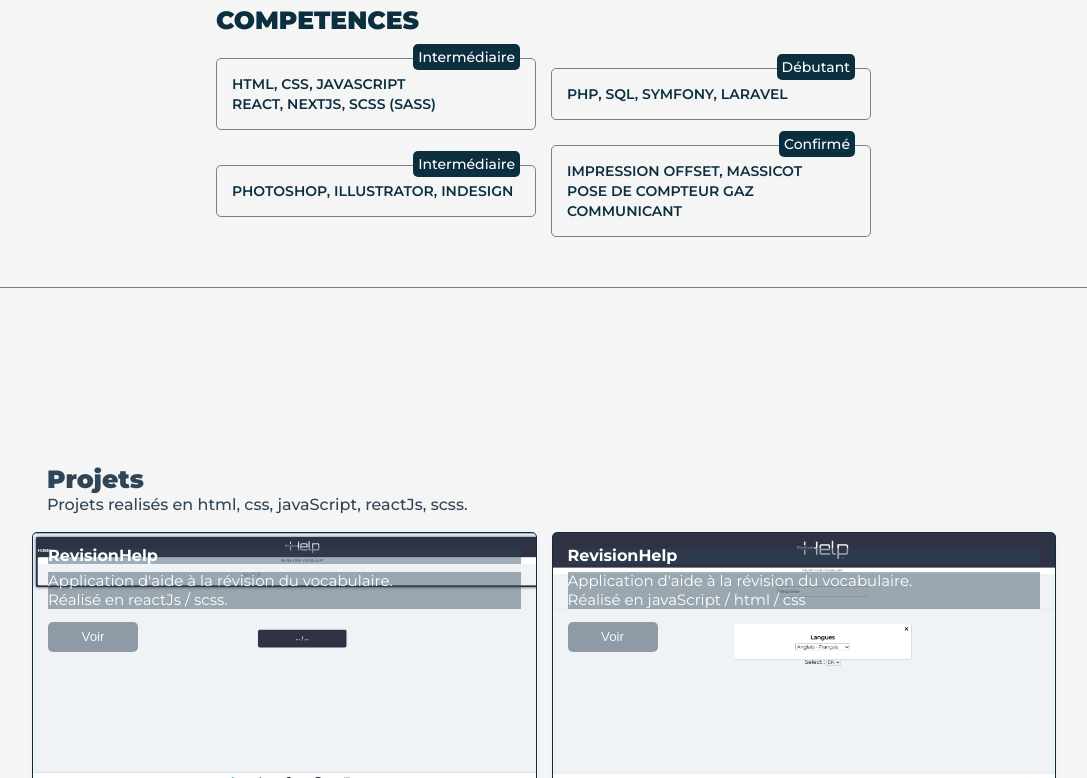
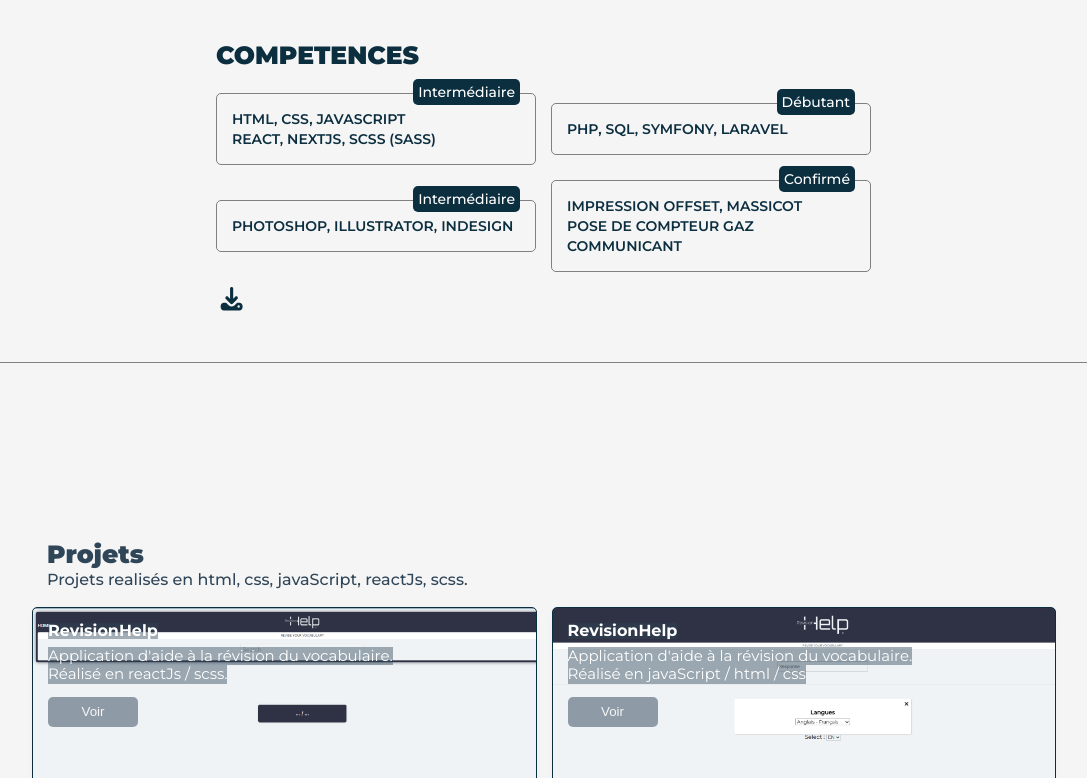
Before and after one commit to ASiaka/portfolio-nextjs, a Next.js app: page / in a window 1280 px wide. Shown: the part 2022-2800 px from the top of the page, without its empty margins (96-1183 px from the left). Built offline with nearby package versions, Linux system fonts and the light colour scheme.

Commit message:
ajout liens photos projets, ajout d'un button telechargement cv

```diff
--- a/src/app/home/page.js
+++ b/src/app/home/page.js
@@ -29,7 +29,7 @@ export default function Home() {
                     <div className={styles.titleContent}>
                         <h1 className={styles.title}>CONCEPTEUR D&apos;APPLICATIONS WEB</h1>
                         <h2 className={styles.subtitle}>ALTERNANCE <span className={styles.dates}>Durée: 12 mois - entrée: fin Octobre</span></h2>
-                        <h4 className={styles.info}>Rythme: 1 semaine en formation / 2 semaines en entreprise</h4>
+                        <p className={styles.info}>Rythme: 1 semaine en formation / 2 semaines en entreprise</p>
                     </div>
                     <p className={styles.presentation}>
                         Après une première formation en développement web et une expérience
--- a/src/app/parcours/page.js
+++ b/src/app/parcours/page.js
@@ -8,7 +8,6 @@ export default function Parcours() {
 
     return (
         <main id="parcours" className={styles.parcours}>
-            {/* <FontAwesomeIcon icon={faDownload} className={styles.download} /> */}
             <div className={styles.parcoursLeft}>
                 <div className={styles.contentLeft}>
                     <h3 className={styles.experiences}>EXPERIENCES</h3>
@@ -43,8 +42,8 @@ export default function Parcours() {
                                         <p className={styles.taches1}>{i.taches1}</p>
                                         <p className={styles.taches2}>{i.taches2}</p>
                                     </div>
-                                        )
-                                    })
+                                )
+                            })
                         }
                     </div>
                     <h3 className={styles.competences}>COMPETENCES</h3>
@@ -90,9 +89,12 @@ export default function Parcours() {
                                             (k === 4 || k === 5) &&
                                             <p className={styles.intitule} key={k}>{i}</p>
                                         )
-                                    })
-                                }
+                                })
+                            }
                         </div>
+                        <a href="/cv/cv_as.pdf" download className={styles.downloadLink}>
+                            <FontAwesomeIcon icon={faDownload} className={styles.download} />
+                        </a>
                     </div>
                 </div>
             </div>
--- a/src/app/parcours/parcours.module.scss
+++ b/src/app/parcours/parcours.module.scss
@@ -11,7 +11,6 @@
     display: grid;
     grid-template: 1fr / 1.3fr 1fr;
     font-size: 16px;
-    // position: relative;
 
     @media (max-width: 1810px) {
             grid-template: 1fr 1.15fr / 1fr;
@@ -20,14 +19,6 @@
     @media (max-width: 1000px) {
         display: block;
     }
-
-    // .download {
-    //     font-size: 25px;
-    //     color: white;
-    //     position: absolute;
-    //     top: 15px;
-    //     right: 15px;
-    // }
 
     .parcoursLeft {
         background-color: vars.$blue;
@@ -154,9 +145,9 @@
             // width: min-content;
             padding-top: 100px;
 
-            @media (max-width: 1810px) {
+            // @media (max-width: 1810px) {
                 // width: min-content;
-            }
+            // }
             @media (max-width: 1000px) {
                 width: 655px;
             }
@@ -310,6 +301,17 @@
                         text-transform: uppercase;
                     }
                 }
+
+
+                .downloadLink {
+                    width: min-content;
+                    position: static;
+
+                    .download {
+                        font-size: 25px;
+                        color: vars.$base;
+                    }
+                }
             }
         }
     }
--- a/src/app/projets/page.js
+++ b/src/app/projets/page.js
@@ -1,6 +1,38 @@
+'use client'
+
 import styles from "@/app/projets/projets.module.scss";
+import Link from "next/link";
+import { useEffect, useState } from "react";
+import rhD2 from "../../../public/img/rhD2.png";
+import rhM2 from "../../../public/img/rhM2.png";
+import rhD1 from "../../../public/img/rhD1.png";
+import rhM1 from "../../../public/img/rhM1.png";
+import smD from "../../../public/img/smD.png";
+import smM from "../../../public/img/smM.png";
+import pfD from "../../../public/img/pfD.png";
+import pfM from "../../../public/img/pfM.png";
+import ebD from "../../../public/img/ebD.png";
+import ebM from "../../../public/img/ebM.png";
 
 export default function Projets() {
+    const [modeMobile, setModeMobile] = useState(false);
+
+    useEffect(() => {
+        const handleResize = () => {
+            if (window.innerWidth < 1000) {
+                setModeMobile(true)
+            } else {
+                setModeMobile(false)
+            }
+        };
+
+        // Exécuter au premier rendu
+        handleResize();
+
+        // Ajouter l'écouteur d'événement
+        window.addEventListener("resize", handleResize);
+        return () => window.removeEventListener("resize", handleResize);
+    },[]);
 
     return (
         <main id="projets" className={styles.projets}>
@@ -9,36 +41,60 @@ export default function Projets() {
                     <h1 className={styles.title}>Projets</h1>
                     <p className={styles.subTitle}>Projets realisés en html, css, javaScript, reactJs, scss.</p>
                 </div>
-                <div className={styles.projet + " " + styles.projetOne}>
-                    {/* <div className={styles.voile}></div> */}
+                <div
+                    className={styles.projet + " " + styles.projetOne}
+                    style={{backgroundImage: modeMobile === true ? `url(${rhM2.src})` : `url(${rhD2.src})`}}
+                >
                     <h3 className={styles.title}>RevisionHelp</h3>
                     <p className={styles.paragraph}>Application d&apos;aide à la révision du vocabulaire.</p>
                     <p className={styles.paragraph}>Réalisé en reactJs / scss.</p>
-                    <button className={styles.button}>Voir</button>
+                    <Link href={"https://revisionhelp-nextjs.vercel.app/"} className={styles.link} target="_blank" rel="noopener noreferrer">
+                        <button className={styles.button}>Voir</button>
+                    </Link>
                 </div>
-                <div className={styles.projet + " " + styles.projetTwo}>
+                <div
+                    className={styles.projet + " " + styles.projetTwo}
+                    style={{backgroundImage: modeMobile === true ? `url(${rhM1.src})` : `url(${rhD1.src})`}}
+                >
                     <h3 className={styles.title}>RevisionHelp</h3>
                     <p className={styles.paragraph}>Application d&apos;aide à la révision du vocabulaire.</p>
                     <p className={styles.paragraph}>Réalisé en javaScript / html / css</p>
-                    <button className={styles.button}>Voir</button>
+                    <Link href={"https://help-beta-liard.vercel.app/"} className={styles.link} target="_blank" rel="noopener noreferrer">
+                        <button className={styles.button}>Voir</button>
+                    </Link>
                 </div>
-                <div className={styles.projet + " " + styles.projetThree}>
+                <div
+                    className={styles.projet + " " + styles.projetThree}
+                    style={{backgroundImage: modeMobile === true ? `url(${smM.src})` : `url(${smD.src})`}}
+                >
                     <h3 className={styles.title}>Sud Multiservices</h3>
                     <p className={styles.paragraph}>Site vitrine pour</p>
                     <p className={styles.paragraph}>un particulier</p>
-                    <button className={styles.button}>Voir</button>
+                    <Link href={"https://sud-multiservices.vercel.app/"} className={styles.link} target="_blank" rel="noopener noreferrer">
+                        <button className={styles.button}>Voir</button>
+                    </Link>
                 </div>
-                <div className={styles.projet + " " + styles.projetFour}>
+                <div
+                    className={styles.projet + " " + styles.projetFour}
+                    style={{backgroundImage: modeMobile === true ? `url(${pfM.src})` : `url(${pfD.src})`}}
+                >
                     <h3 className={styles.title}>Portfolio 1</h3>
                     <p className={styles.paragraph}>Mon premier portfolio</p>
                     <p className={styles.paragraph}>Réalisé en reactJs / scss.</p>
-                    <button className={styles.button}>Voir</button>
+                    <Link href={"#projets"} className={styles.link}>
+                        <button className={styles.button}>Voir</button>
+                    </Link>
                 </div>
-                <div className={styles.projet + " " + styles.projetFive}>
+                <div
+                    className={styles.projet + " " + styles.projetFive}
+                    style={{backgroundImage: modeMobile === true ? `url(${ebM.src})` : `url(${ebD.src})`}}
+                >
                     <h3 className={styles.title}>eb</h3>
                     <p className={styles.paragraph}>site immobilier.</p>
                     <p className={styles.paragraph}>Réalisé en reactJs / scss.</p>
-                    <button className={styles.button}>Voir</button>
+                    <Link href={"https://eb-eight.vercel.app/"} className={styles.link} target="_blank" rel="noopener noreferrer">
+                        <button className={styles.button}>Voir</button>
+                    </Link>
                 </div>
             </div>
         </main>
--- a/src/app/projets/projets.module.scss
+++ b/src/app/projets/projets.module.scss
@@ -64,16 +64,6 @@
             color: white;
             border: vars.$base 1px solid;
             border-radius: 5px;
-            // position: relative;
-
-            // .voile {
-            //     width: 100%;
-            //     height: 100%;
-            //     position: absolute;
-            //     left: 0;
-            //     top: 0;
-            //     background-color: rgba(255, 255, 255, 0.504);
-            // }
 
             .title {
                 font-size: 1em;
@@ -81,6 +71,7 @@
                 // margin-bottom: 15px;
                 margin-bottom: 0.469em;
                 background-color: #2f455870;
+                width: fit-content;
                 box-sizing: border-box;
             }
 
@@ -90,8 +81,11 @@
                 // line-height: 20px;
                 line-height: 1.25em;
                 background-color: #2f455870;
+                width: fit-content;
                 box-sizing: border-box;
             }
+
+            .link {
 
                 .button {
                     width: 90px;
@@ -114,6 +108,7 @@
                     @media (max-width: 600px) {
                         width: 70px;
                         height: 25px;
+                    }
                 }
             }
         }
```
Lines whose indentation alone changed are shown as unchanged.
